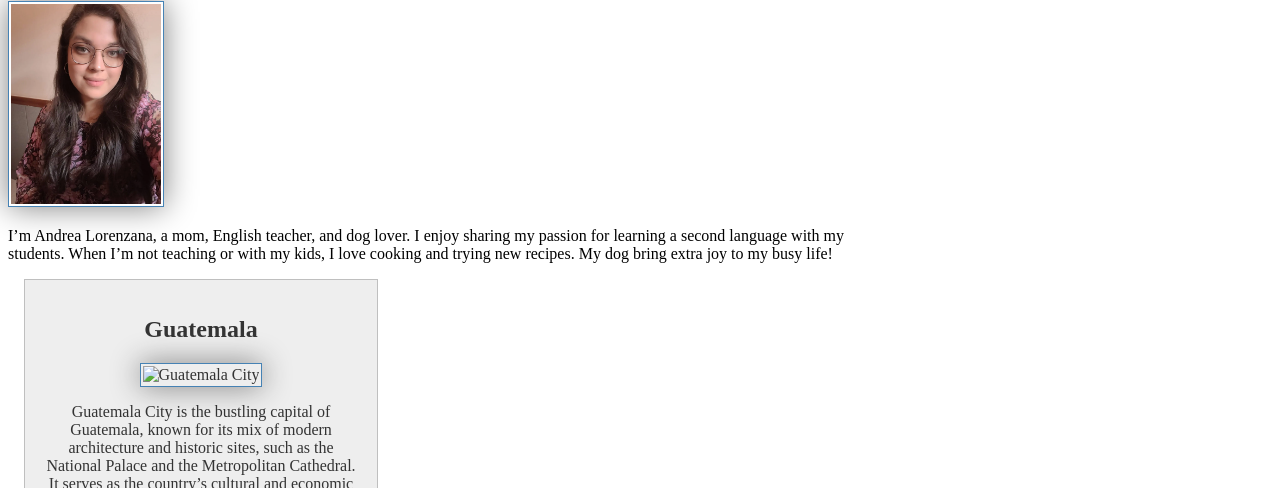
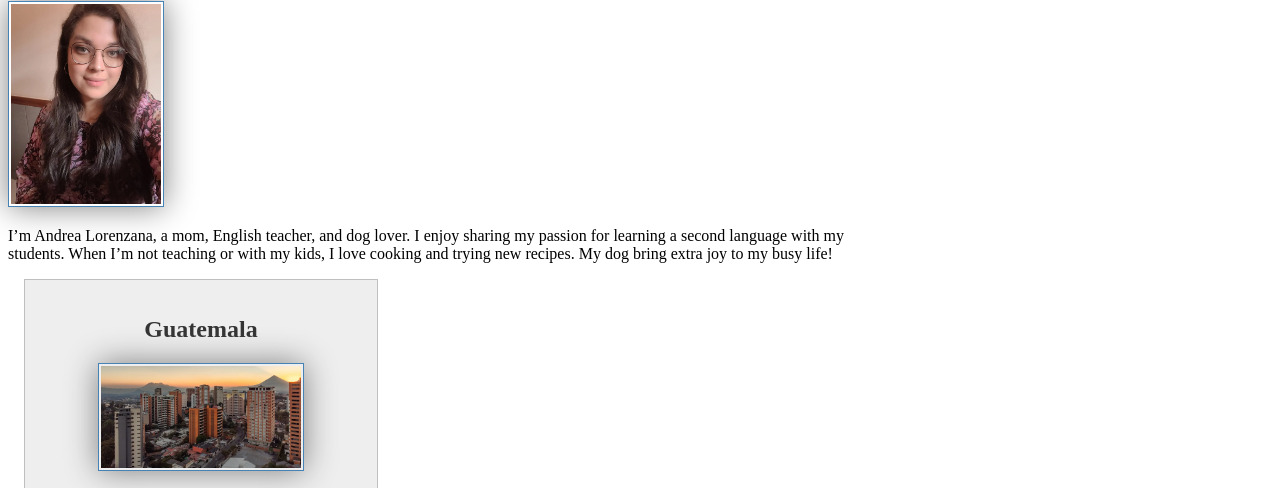
Before and after one commit to Missatomicbombgt/wdd130, a plain HTML site: page index.html in a window 1280 px wide. Shown: the part 281-769 px from the top of the page. Drawn offline with Linux system fonts and the light colour scheme.

Commit message:
change relative path of the image

```diff
--- a/index.html
+++ b/index.html
@@ -23,7 +23,7 @@
         </main>
         <aside>
             <h2>Guatemala</h2>
-            <img src="week02\images\profile.webp" alt="Guatemala City" width="200">
+            <img src="week02\profile.webp" alt="Guatemala City" width="200">
             <p>Guatemala City is the bustling capital of Guatemala, known for its mix of modern architecture and historic sites, such as the National Palace and the Metropolitan Cathedral. It serves as the country’s cultural and economic hub, surrounded by volcanoes and lush mountains.</p>
         </aside>
         <footer>
```
